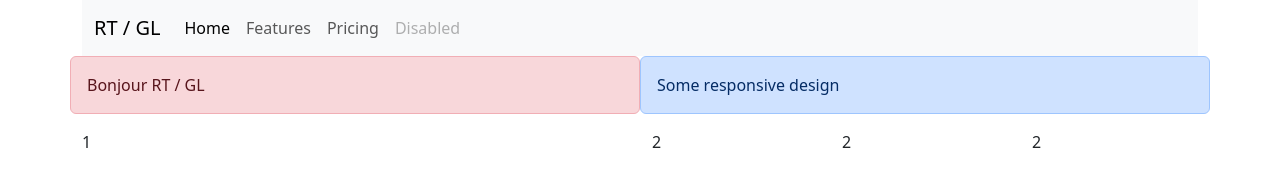
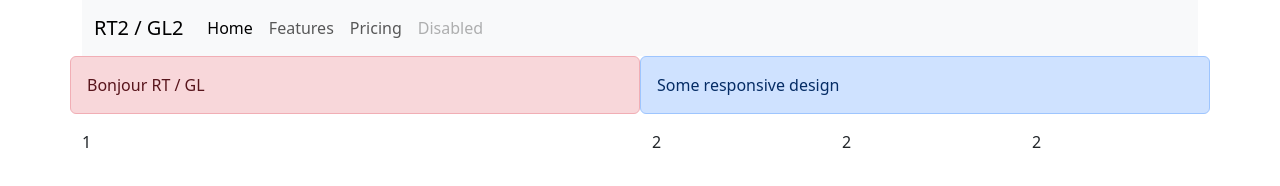
Before and after one commit to aymensellaouti/glrt2425, a website: page index.html in a window 1280 px wide. Drawn offline with nearby package versions, Linux system fonts and the light colour scheme.

Commit message:
add level for gl and rt

```diff
--- a/index.html
+++ b/index.html
@@ -24,7 +24,7 @@
     <div class="container">
       <nav class="navbar navbar-expand-lg bg-body-tertiary">
         <div class="container-fluid">
-          <a class="navbar-brand" href="#">RT / GL</a>
+          <a class="navbar-brand" href="#">RT2 / GL2</a>
           <button
             class="navbar-toggler"
             type="button"
```
